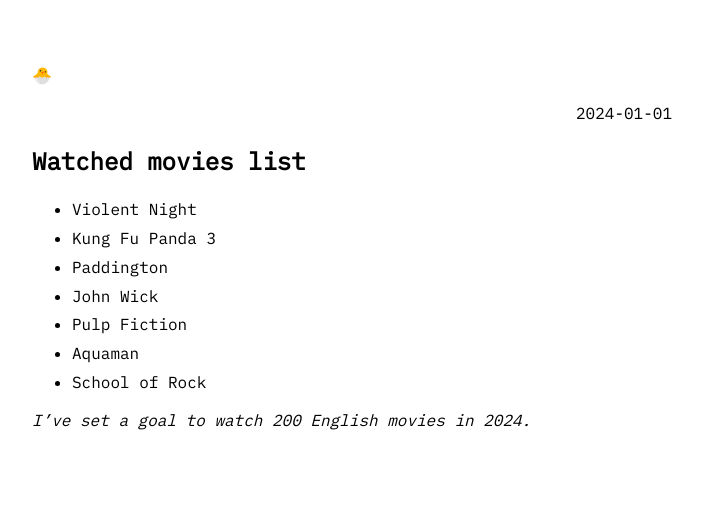
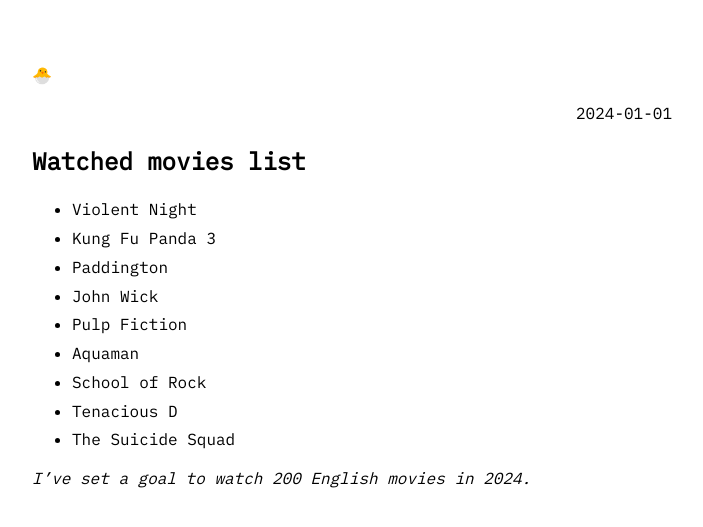
Before and after one commit to prolkh/prolkh.github.io, a Jekyll site: the page built from watched-movies-list.md, in a window 1280 px wide. Shown: the top 527 px of the page, without its empty margins (288-991 px from the left). Built offline with Jekyll 4.4.1, drawn with Linux system fonts in a browser that asks for light colours.

Commit message:
Update movies.yml

```diff
--- a/_data/movies.yml
+++ b/_data/movies.yml
@@ -19,3 +19,9 @@ entries:
 
   - title: 'School of Rock'
     date : '2024-01-10'
+
+  - title: 'Tenacious D'
+    date : '2024-01-14'
+
+  - title: 'The Suicide Squad'
+    date : '2024-01-14'
```
